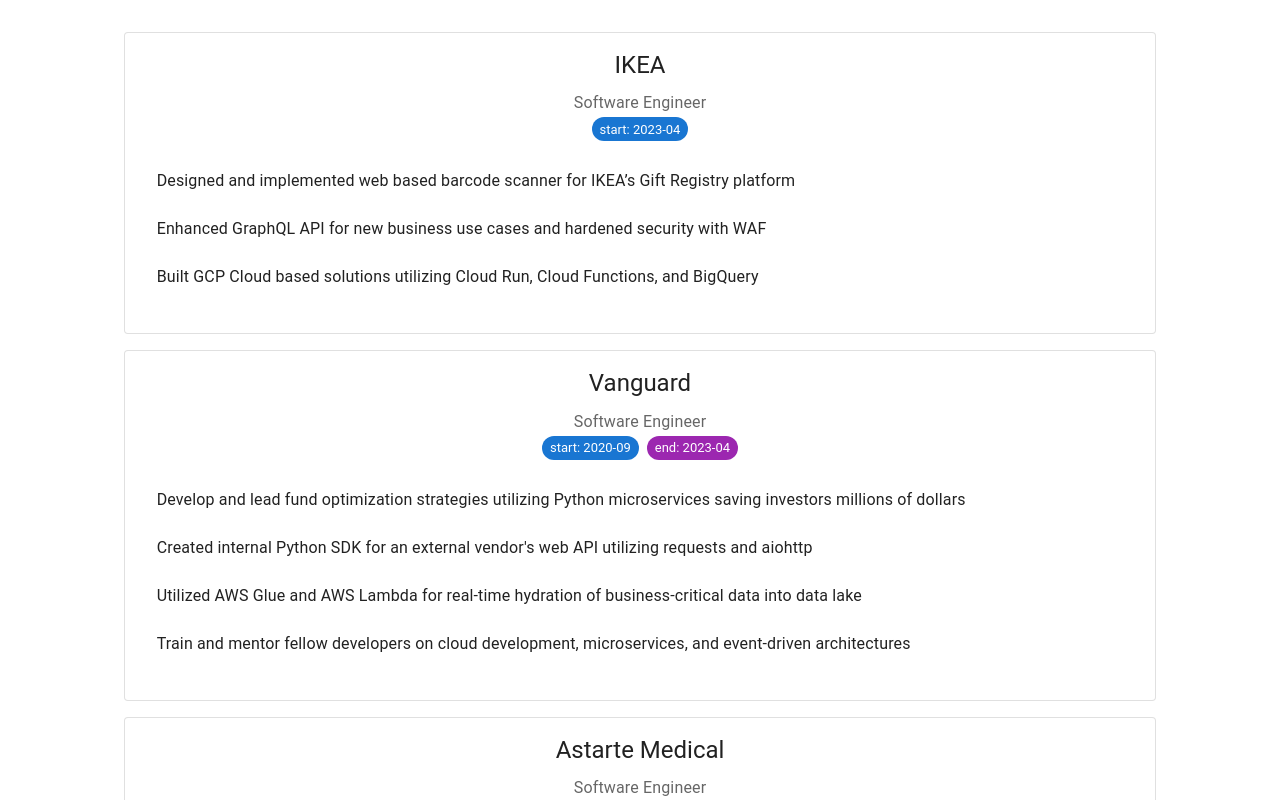
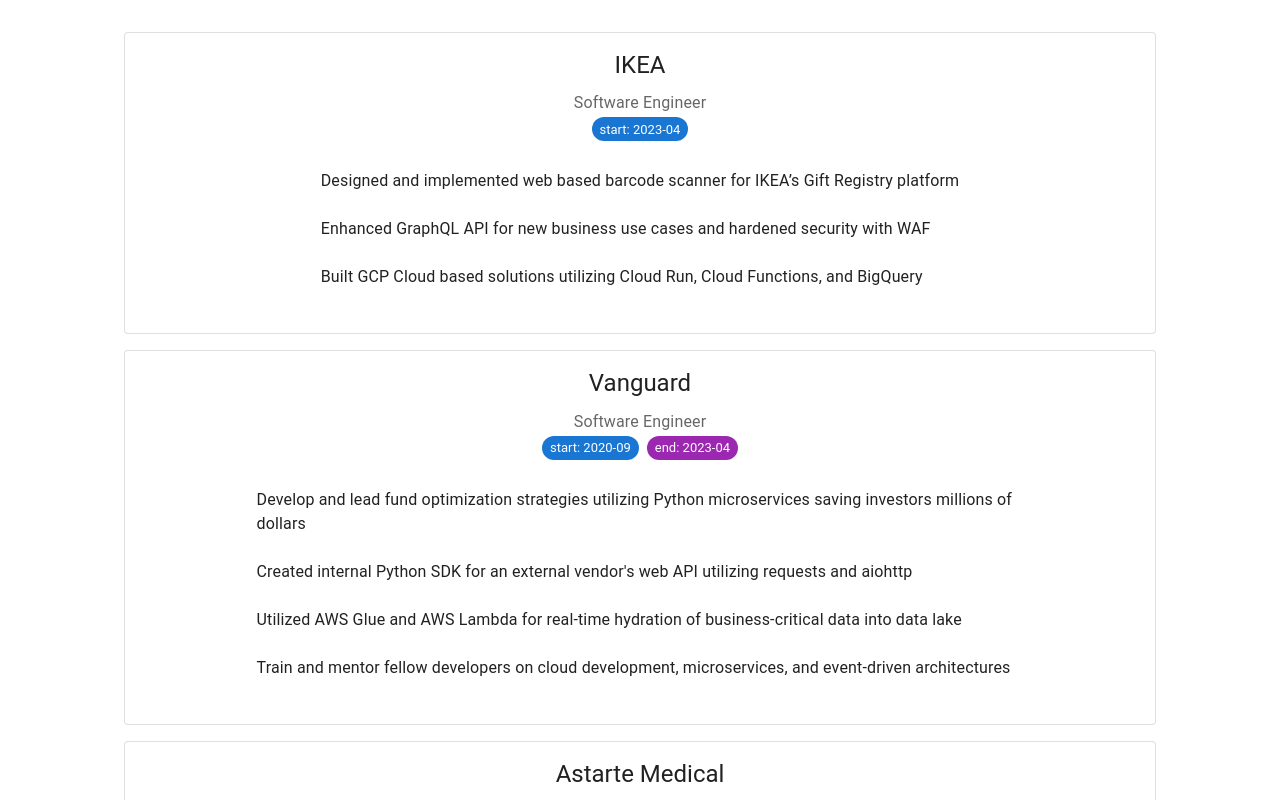
Before and after one commit to aaronclong/aaronclong.github.io, a React (Vite) app: page / in a window 1280 px wide. Shown: the top 800 px of the page. Built offline with nearby package versions, Linux system fonts and the light colour scheme.

Commit message:
feat: Help center items

```diff
--- a/src/resume/position.tsx
+++ b/src/resume/position.tsx
@@ -60,13 +60,23 @@
 
 export function KeyResultList({ keyResults }: { keyResults: string[] }) {
   return (
-    <List>
-      {keyResults.map((result) => (
-        <ListItem key={result}>
-          <ListItemText primary={result} />
-        </ListItem>
-      ))}
-    </List>
+    <Box sx={{ display: "flex", justifyContent: "center" }}>
+      <List sx={{ textAlign: "left", wordWrap: "break-word", maxWidth: "80%" }}>
+        {keyResults.map((result) => (
+          <ListItem key={result}>
+            <ListItemText
+              primary={result}
+              slotProps={{
+                primary: {
+                  whiteSpace: "normal",
+                  // wordBreak: "break-word",
+                },
+              }}
+            />
+          </ListItem>
+        ))}
+      </List>
+    </Box>
   );
 }
 
```
